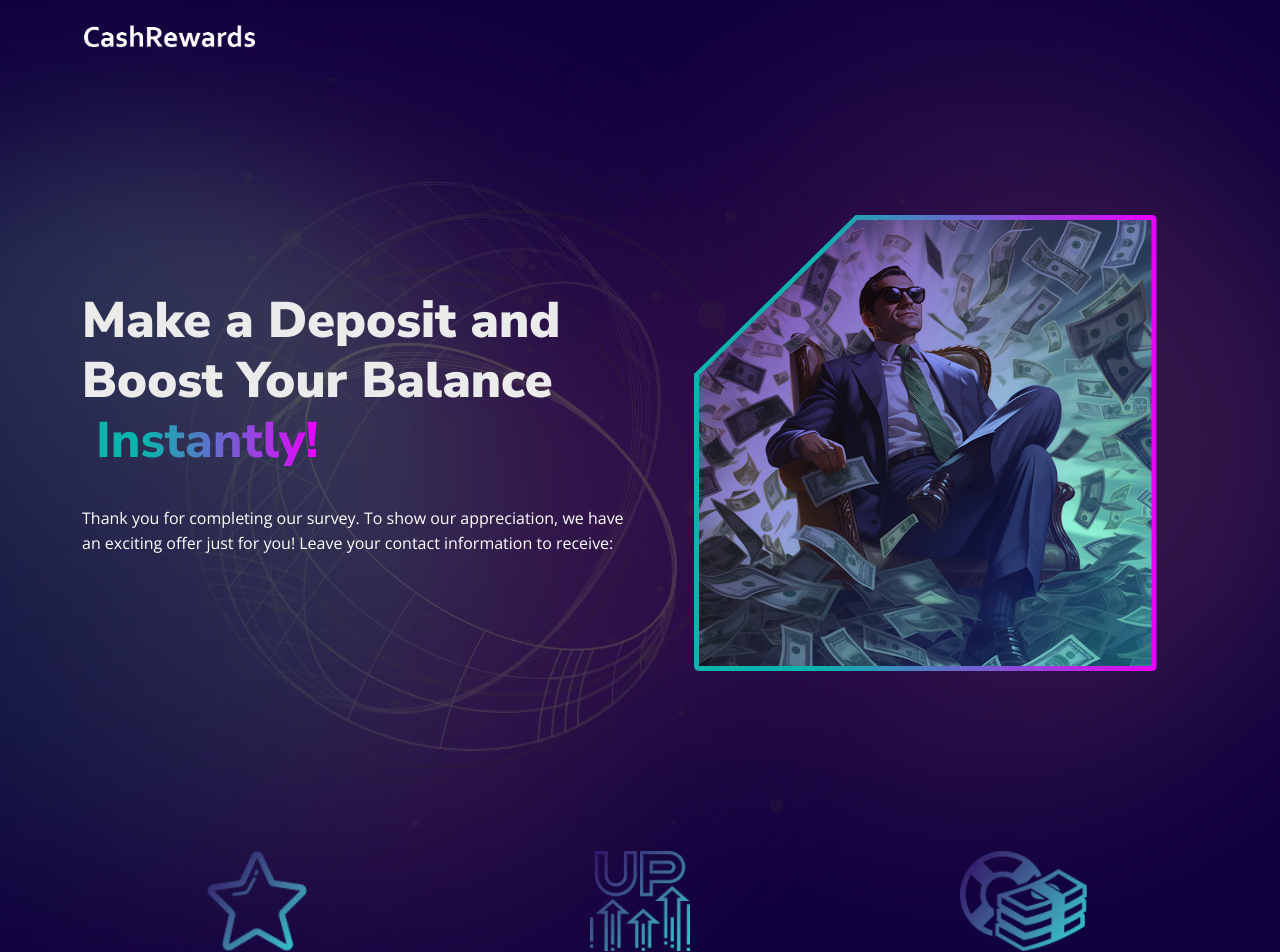
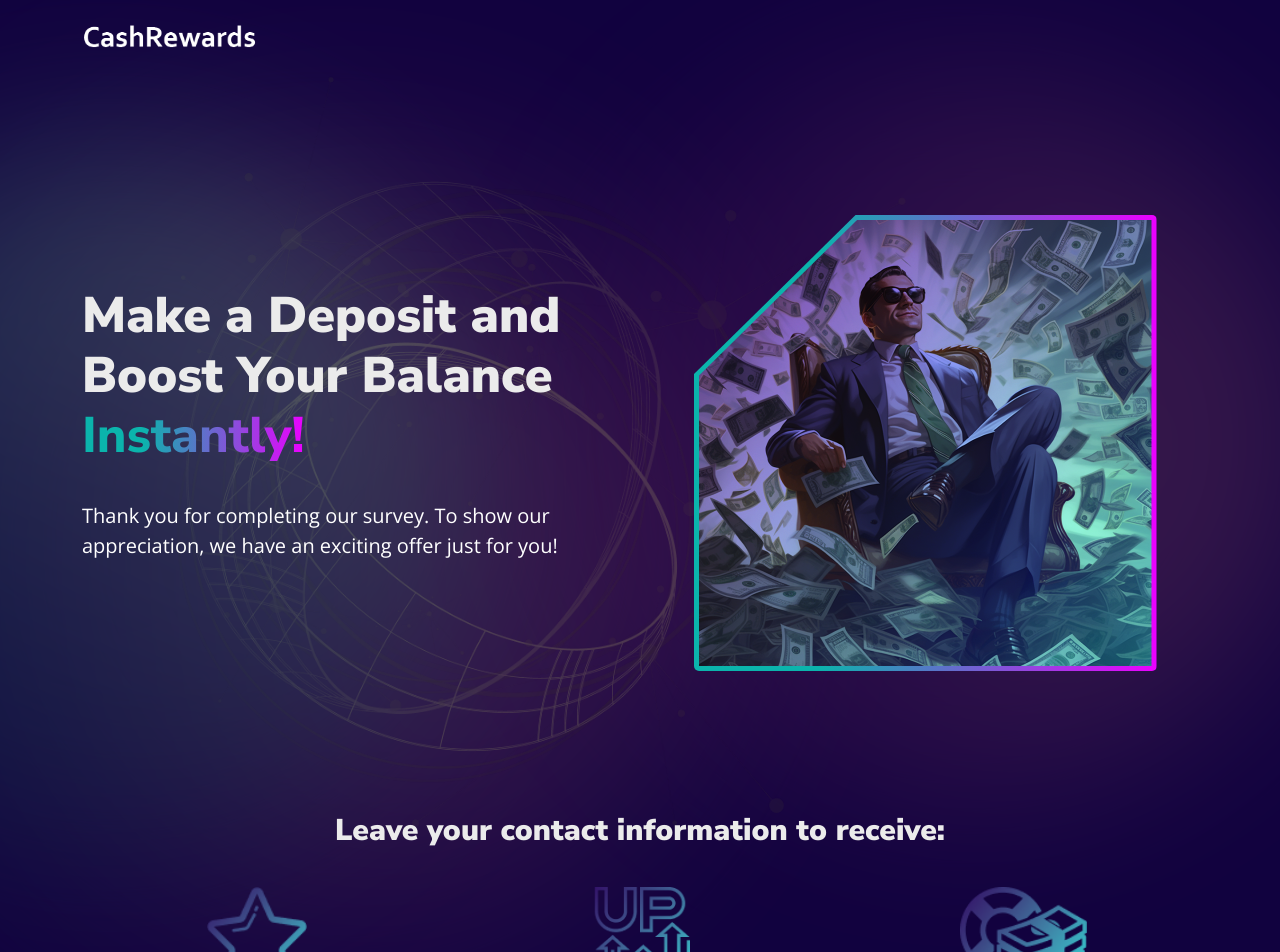
Before and after one commit to Karmabs01/SurveyLanding, a React (Vite) app: page / in a window 1280 px wide. Shown: the top 952 px of the page. Built offline with nearby package versions, Linux system fonts and the light colour scheme.

Commit message:
text update

```diff
--- a/src/components/dataBrands/Data.jsx
+++ b/src/components/dataBrands/Data.jsx
@@ -37,14 +37,12 @@ function ChildComponent() {
             <div className="col-lg-6">
               <div className="hero-content top-greadient">
                 <h1 className="wow fadeInUp" data-wow-delay=".4s">
-                  Make a Deposit and Boost Your Balance
-                  <span className="common-gre-color">&nbsp;Instantly!</span>
+                  Make a Deposit and Boost Your Balance&nbsp;
+                  <span className="common-gre-color">Instantly!</span>
                 </h1>
 
                 <p> Thank you for completing our survey. To show our appreciation,
-                  we have an exciting offer just for you! Leave your contact
-                  information to receive:
-                </p>
+                  we have an exciting offer just for you!</p>
                 {/* <button
                   type="button"
                   className="main-btn btn-hover wow fadeInUp"
@@ -70,6 +68,7 @@ function ChildComponent() {
       <section id="advantages" className="advantages-one advertizers">
         <div className="container">
           <div className="section-title text-center">
+            <h3> Leave your contact information to receive:</h3>
           </div>
           <div className="row">
             <div className="item">
--- a/src/css/hero.css
+++ b/src/css/hero.css
@@ -6,7 +6,6 @@
 
   .hero-image-col {
     display: flex;
-    justify-content: flex-end;
   }
 
   .hero-section .bg-img {
@@ -71,7 +70,9 @@
   }
 
   .hero-section .hero-content p {
+    font-size: 20px;
     margin-bottom: 40px;
+    line-height: 30px;
   }
 
   .hero-section .hero-shape .shape {
```
